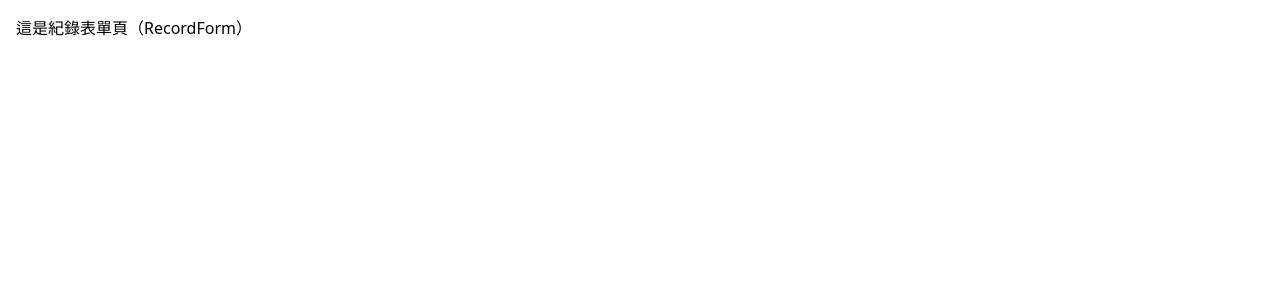
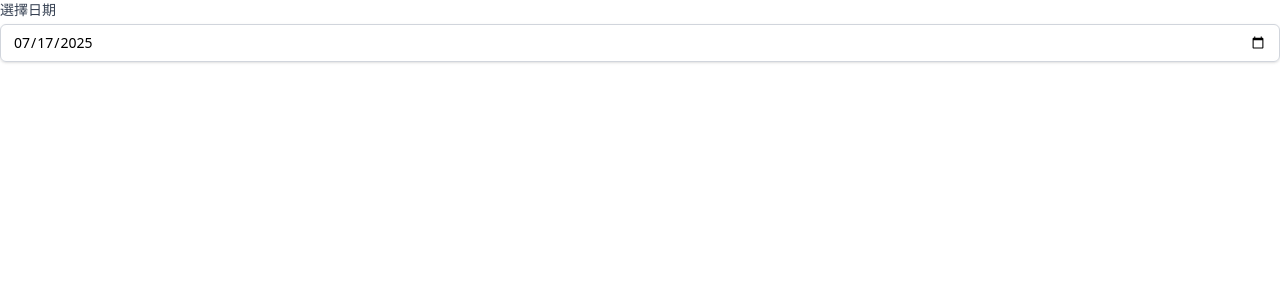
Before and after one commit to Liz-Liu/daily-record-app, a Vue app: page /record/1 in a window 1280 px wide. Shown: the top 300 px of the page. Built offline with nearby package versions, Linux system fonts and the light colour scheme.

Commit message:
feat: (task 8) Build DatePicker component

```diff
--- /dev/null
+++ b/src/components/DatePicker.vue
@@ -0,0 +1,27 @@
+<template>
+  <div>
+    <label class="block text-sm font-medium text-gray-700 mb-1">選擇日期</label>
+    <input
+      type="date"
+      :value="modelValue"
+      @input="onInput"
+      class="w-full px-3 py-2 border border-gray-300 rounded-md shadow-sm focus:outline-none focus:ring focus:border-blue-400 text-sm"
+    />
+  </div>
+</template>
+
+<script setup lang="ts">
+
+defineProps<{
+  modelValue: string;
+}>();
+
+const emit = defineEmits<{
+  (e: "update:modelValue", value: string): void;
+}>();
+
+function onInput(event: Event) {
+  const target = event.target as HTMLInputElement;
+  emit("update:modelValue", target.value);
+}
+</script>
--- a/src/components/TagEditor.vue
+++ b/src/components/TagEditor.vue
@@ -65,7 +65,7 @@ function removeTag(index: number) {
 }
 
 /** 按 backspace 且輸入為空時，刪除最後一個 tag */
-function handleBackspace(e: KeyboardEvent) {
+function handleBackspace() {
   if (inputValue.value === '' && tags.value.length > 0) {
     removeTag(tags.value.length - 1)
   }
--- a/src/views/RecordForm.vue
+++ b/src/views/RecordForm.vue
@@ -1,3 +1,10 @@
 <template>
-  <div class="p-4">這是紀錄表單頁（RecordForm）</div>
+  <DatePicker v-model="selectedDate" />
 </template>
+
+<script setup lang="ts">
+import { ref } from 'vue'
+import DatePicker from '@/components/DatePicker.vue'
+
+const selectedDate = ref(new Date().toISOString().slice(0, 10)) // 預設今天
+</script>
```
